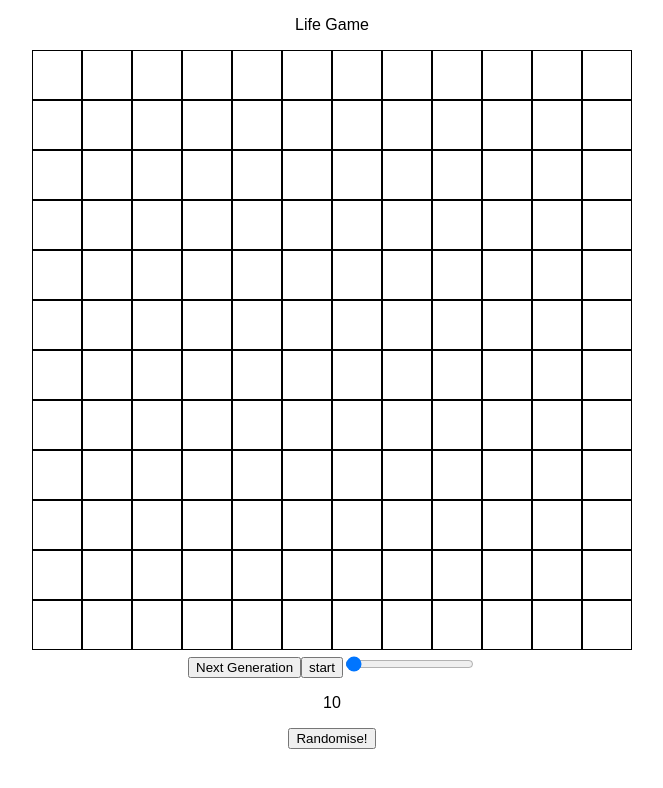
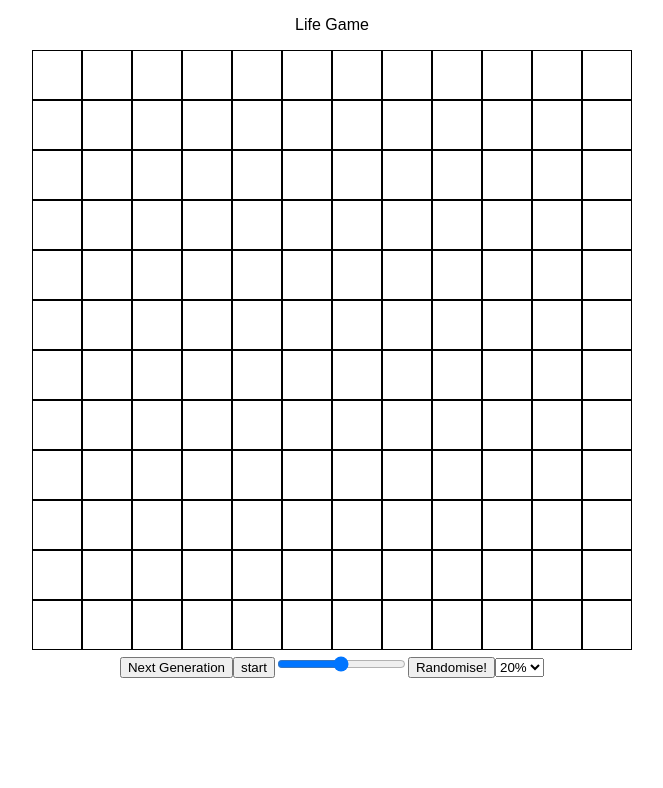
Before and after one commit to taweb/conway-game-of-life, a React (Create React App) app: page / in a window 1280 px wide. Shown: the top 788 px of the page, without its empty margins (308-971 px from the left). Built offline with nearby package versions, Linux system fonts and the light colour scheme.

Commit message:
add weighted random dropdown

```diff
--- a/src/components/Controls.jsx
+++ b/src/components/Controls.jsx
@@ -8,8 +8,10 @@ class Controls extends Component {
 		this.toggleAutoGeneration = this.toggleAutoGeneration.bind(this);
 		this.randomise = this.randomise.bind(this);
 		this.onRateChange = this.onRateChange.bind(this);
+		this.selectOption = this.selectOption.bind(this);
 		this.state = {
-			rate: 10
+			rate: 400,
+			random: 50
 		};
 	}
 
@@ -36,26 +38,31 @@ class Controls extends Component {
 	}
 
 	randomise(factor) {
-		// console.log(factor)
 		this.props.randomise(factor);
 	}
 
 	onRateChange(e) {
+		const { auto } = this.props;
 		const { value } = e.target;
 		this.setState({
+			...this.state,
 			rate: value
-		}, this.UpdateAutoGeneration(value))
+		}, this.UpdateAutoGeneration(value, auto))
 	}
 
-	UpdateAutoGeneration(value){
-	// 	const adjustedRate = 1000 - value;
-	// 	clearInterval(this.update);
-	// 	this.update = setInterval(adjustedRate);
-	clearInterval(this.update);
-	const { auto } = this.props;
-	const updateRate = true;
-	const adjustedRate = 860 - value
-	this.setAutoGeneration(updateRate, auto, adjustedRate)
+	UpdateAutoGeneration(value, auto){
+		if (!auto) {
+			return;
+		}
+		clearInterval(this.update);
+		const updateRate = true;
+		const adjustedRate = 860 - value
+		this.setAutoGeneration(updateRate, auto, adjustedRate)
+	}
+
+	selectOption(e) {
+		const newRandom = e.target.value;
+		this.setState(state => ({...state, random: newRandom}))
 	}
 
 	render() {
@@ -76,8 +83,13 @@ class Controls extends Component {
 					id="utilslider"
 					onChange={this.onRateChange}
 				/>
-				<p>{this.state.rate}</p>
-				<button onClick={() => this.randomise(0.5)}>Randomise!</button>
+				{/* <p>{this.state.rate}</p> */}
+				<button onClick={() => this.randomise(this.state.random)}>Randomise!</button>
+				<select value={this.state.random}onChange={this.selectOption}>
+					<option value="20">20%</option>
+					<option value="40">40%</option>
+					<option value="60">60%</option>
+				</select>
 			</div>
 		)
 	}
--- a/src/data/reducer.js
+++ b/src/data/reducer.js
@@ -120,7 +120,7 @@ const randomise = (state, action) => {
 
 	let newGen = []
 	state.current.map((c, i) => {
-		let bool = Math.random() >= 0.8
+		let bool = Math.floor(Math.random() * 100 + 1) <= action.payload
 		return newGen.push(bool)
 	})
 
```
